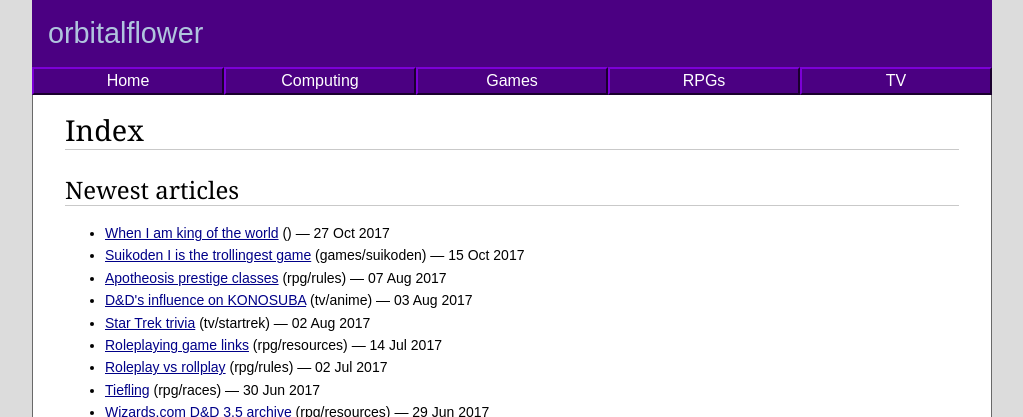
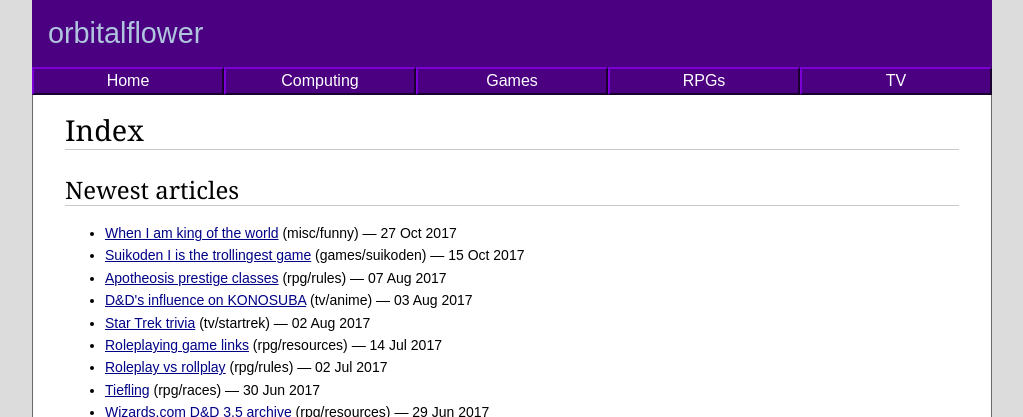
Before and after one commit to orbitalflower/orbitalflower.github.io, a Jekyll site: the page built from index.md, in a window 1280 px wide. Shown: the top 417 px of the page, without its empty margins (128-1151 px from the left). Built offline with Jekyll 4.4.1, drawn with Linux system fonts in a browser that asks for light colours.

Commit message:
categories

```diff
--- a/_posts/2017-10-27-when-i-am-king.md
+++ b/_posts/2017-10-27-when-i-am-king.md
@@ -1,5 +1,6 @@
 ---
 title: "When I am king of the world"
+categories: misc funny
 ---
 
 When I am ruler, the following changes will be made for the betterment of
```
